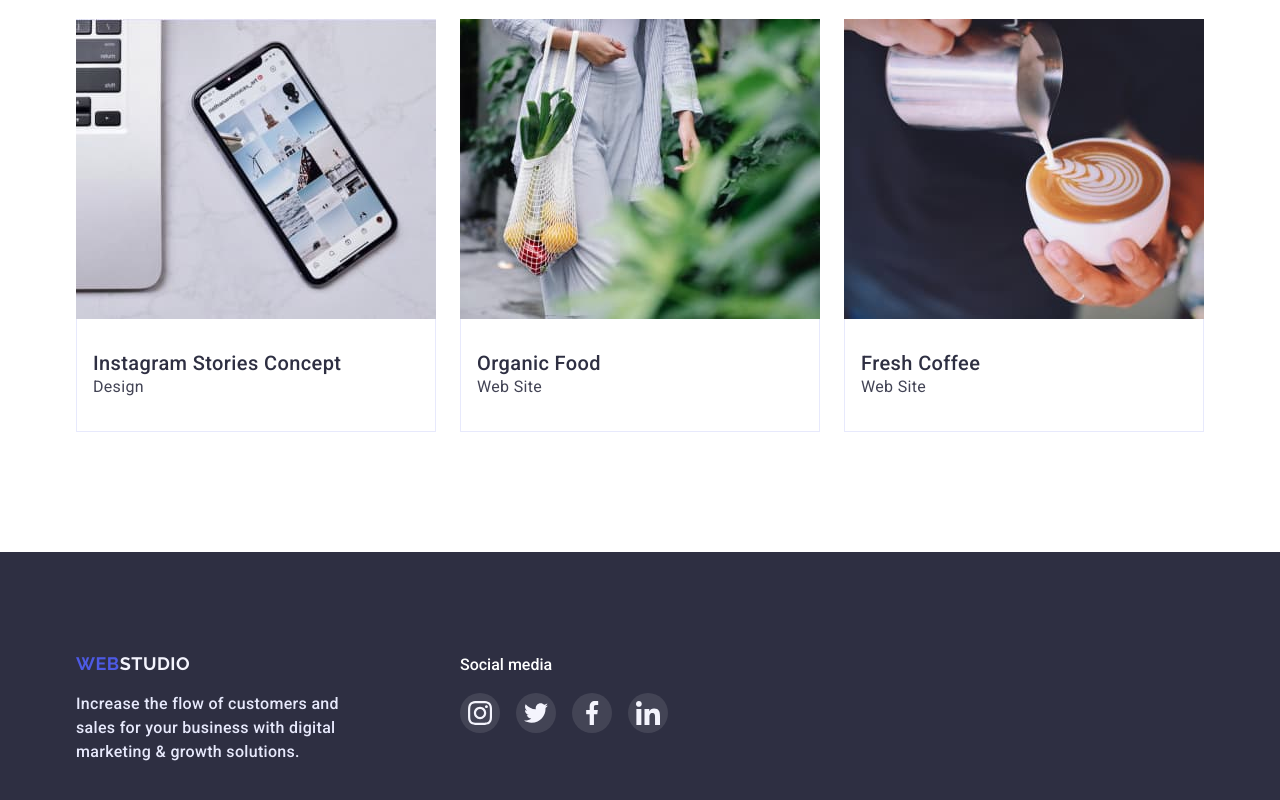
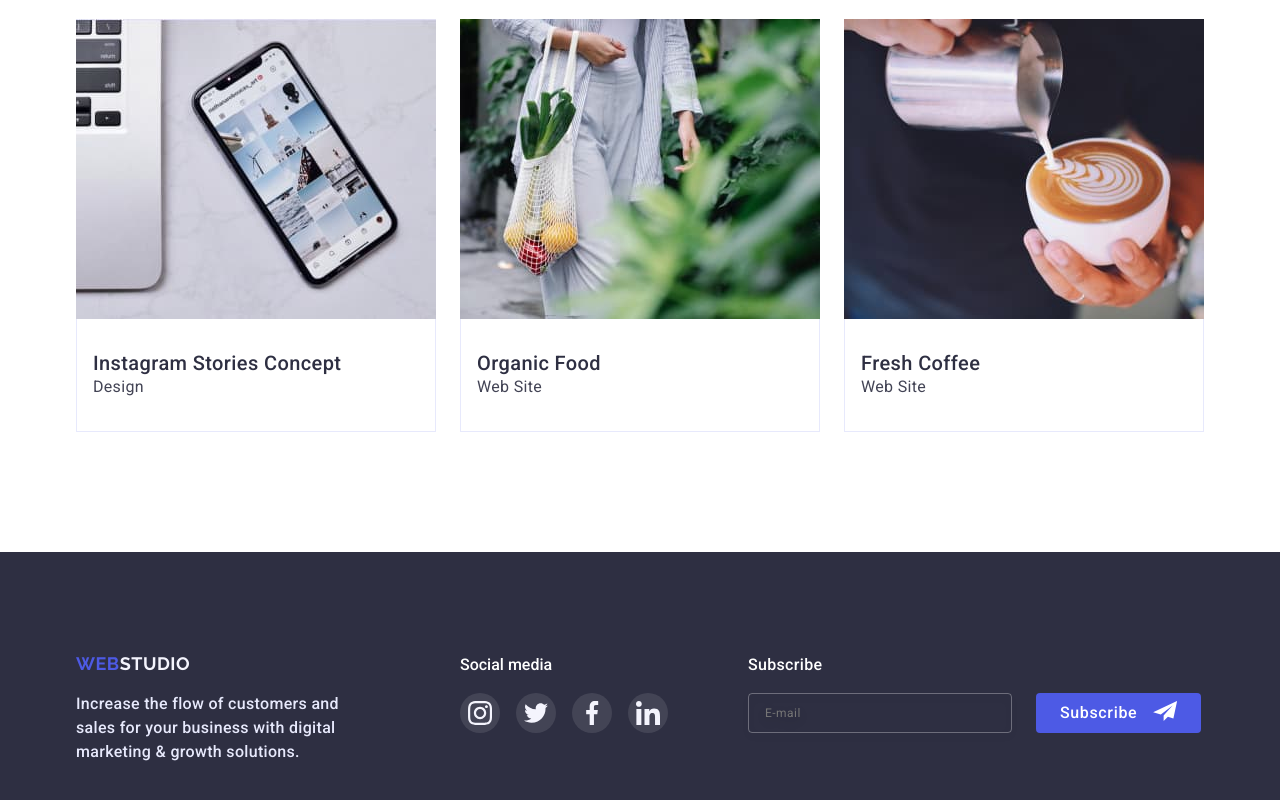
Before and after one commit to viowl/goit-markup-hw-06, a plain HTML site: page portfolio.html in a window 1280 px wide. Shown: the part 1195-1995 px from the top of the page. Drawn offline with nearby package versions, Linux system fonts and the light colour scheme.

Commit message:
add footer form on portfolio

```diff
--- a/css/styles.css
+++ b/css/styles.css
@@ -558,11 +558,10 @@ margin-left: 80px;
   fill: var(--white-color);
 
   padding: 8px 24px;
+
+  margin-left: 24px;
 }
 
-.button-form {
-  margin-left: 24px;
-}
 .icon-send {
   margin-left: 16px;
   display: flex;
--- a/portfolio.html
+++ b/portfolio.html
@@ -288,6 +288,20 @@
             </li>
           </ul>
         </div>
+        <div class="footer-subscribe">
+          <label for="email">
+          <p class="subscribe-title">Subscribe</p>
+
+          <form class="footer-form">
+            <input type="email" name="email" id="email" class="input-subscribe" placeholder="E-mail">
+              <button type="submit" name="email" class="footer-button">Subscribe
+                <svg class="icon-send" width="24" height="20">
+                  <use href="./images/symbol-defs.svg#icon-icon-send"></use>
+                </svg>
+              </button>
+            </label>
+          </form>
+        </div>
       </div>
     </footer>
     <script src="https://unpkg.com/aos@2.3.1/dist/aos.js"></script>
```
Also changed, not shown: index.htm (+0 -6 lines).
